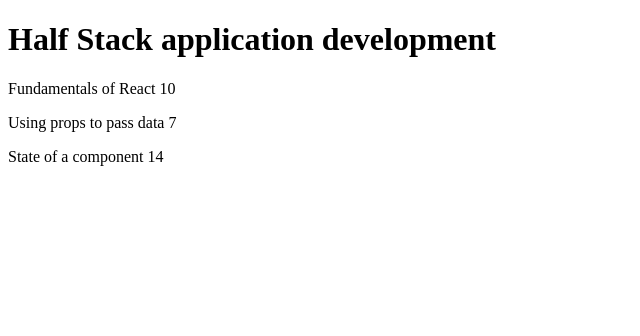
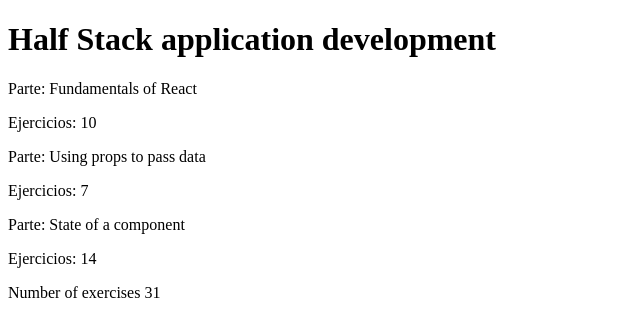
Before and after one commit to abel1994-mza/Curso-fullstack-open, a React (Vite) app: page / in a window 1280 px wide. Shown: the top 336 px of the page, without its empty margins (0-640 px from the left). Built offline with nearby package versions, Linux system fonts and the light colour scheme.

Commit message:
Ejercicio 1.5 Finalizado

```diff
--- a/src/App.jsx
+++ b/src/App.jsx
@@ -11,33 +11,41 @@
     </>
   );
 };
+const Total = ({ parts }) => {
+  const total = parts[0].exercises + parts[1].exercises + parts[2].exercises;
+  return (
+    <>
+      <p>Number of exercises {total}</p>
+    </>
+  );
+};
 
 const App = () => {
-  const course = "Half Stack application development";
-  const part1 = {
+  const course = {
+    name: "Half Stack application development",
+    parts: [
+      {
         name: "Fundamentals of React",
         exercises: 10,
-  };
-  const part2 = {
+      },
+      {
         name: "Using props to pass data",
         exercises: 7,
-  };
-  const part3 = {
+      },
+      {
         name: "State of a component",
         exercises: 14,
+      },
+    ],
   };
+
   return (
     <>
-      <Header course={course} />
-      <p>
-        {part1.name} {part1.exercises}
-      </p>
-      <p>
-        {part2.name} {part2.exercises}
-      </p>
-      <p>
-        {part3.name} {part3.exercises}
-      </p>
+      <Header course={course.name} />
+      {course.parts.map((part) => (
+        <Content key={part.name} part={part.name} exercises={part.exercises} />
+      ))}
+      <Total parts={course.parts} />
     </>
   );
 };
```
Lines whose indentation alone changed are shown as unchanged.
